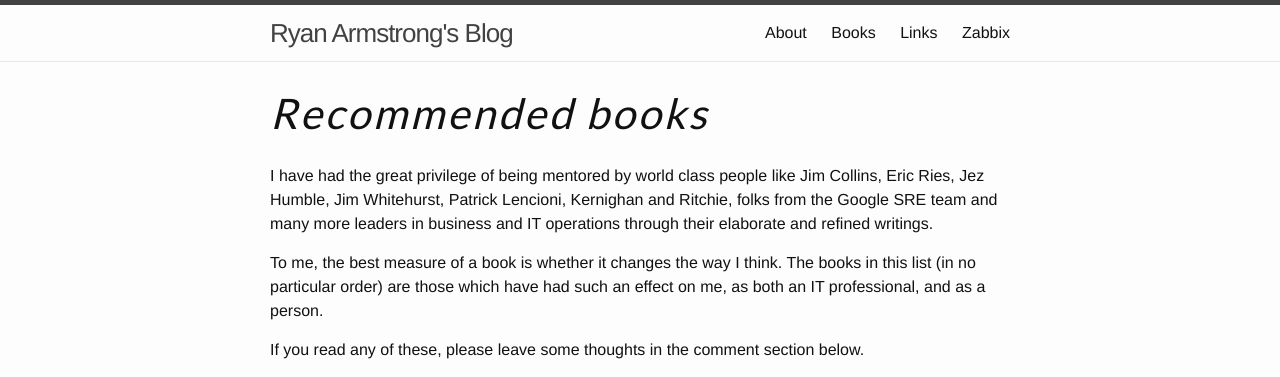
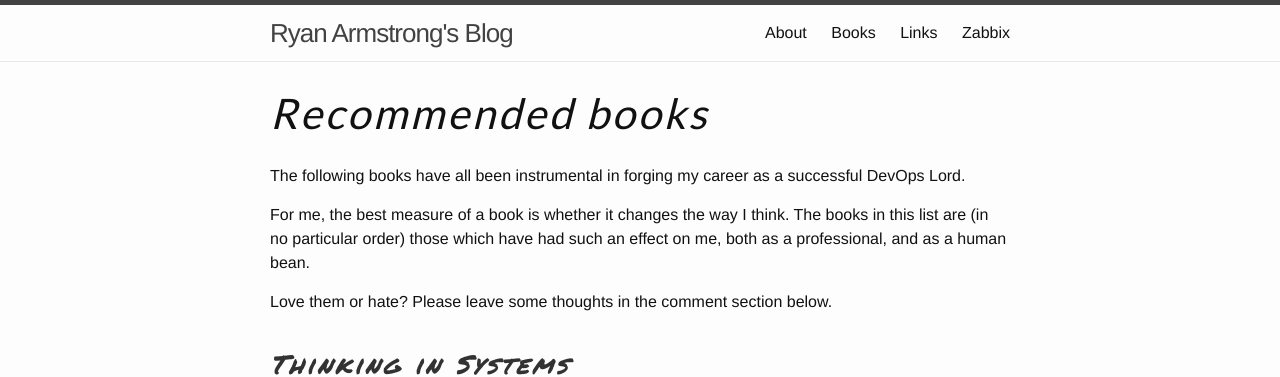
Before and after one commit to cavaliercoder/cavaliercoder.github.io, a Jekyll site: the page built from pages/books.md, in a window 1280 px wide and 900 px high, cut to the strip 0-377 px from the top of the window. Built offline with Jekyll 4.4.1, drawn with Linux system fonts in a browser that asks for light colours.

Commit message:
Updated About and Books

```diff
--- a/pages/books.md
+++ b/pages/books.md
@@ -5,17 +5,14 @@ permalink: /blog/recommended-reading.html
 menu: Books
 ---
 
-I have had the great privilege of being mentored by world class people like Jim
-Collins, Eric Ries, Jez Humble, Jim Whitehurst, Patrick Lencioni, Kernighan and
-Ritchie, folks from the Google SRE team and many more leaders in business and
-IT operations through their elaborate and refined writings.
+The following books have all been instrumental in forging my career as a
+successful DevOps Lord.
 
-To me, the best measure of a book is whether it changes the way I think. The
-books in this list (in no particular order) are those which have had such an
-effect on me, as both an IT professional, and as a person.
+For me, the best measure of a book is whether it changes the way I think. The
+books in this list are (in no particular order) those which have had such an
+effect on me, both as a professional, and as a human bean.
 
-If you read any of these, please leave some thoughts in the comment section
-below.
+Love them or hate? Please leave some thoughts in the comment section below.
 
 ## Thinking in Systems
 <a href="https://amzn.com/1603580557" target="_blank">
```
Also changed, not shown: pages/about.md (+6 -0 lines).
